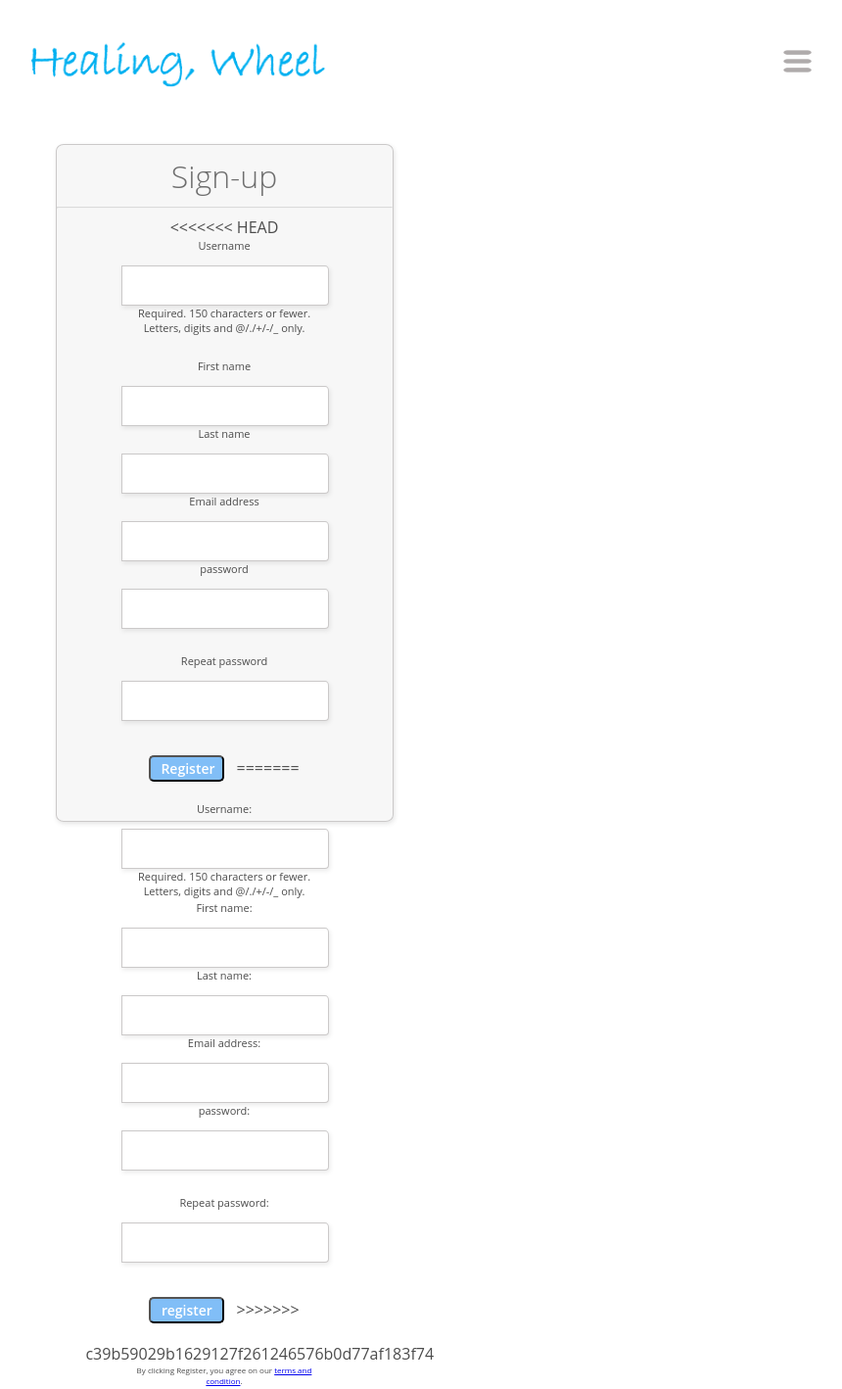
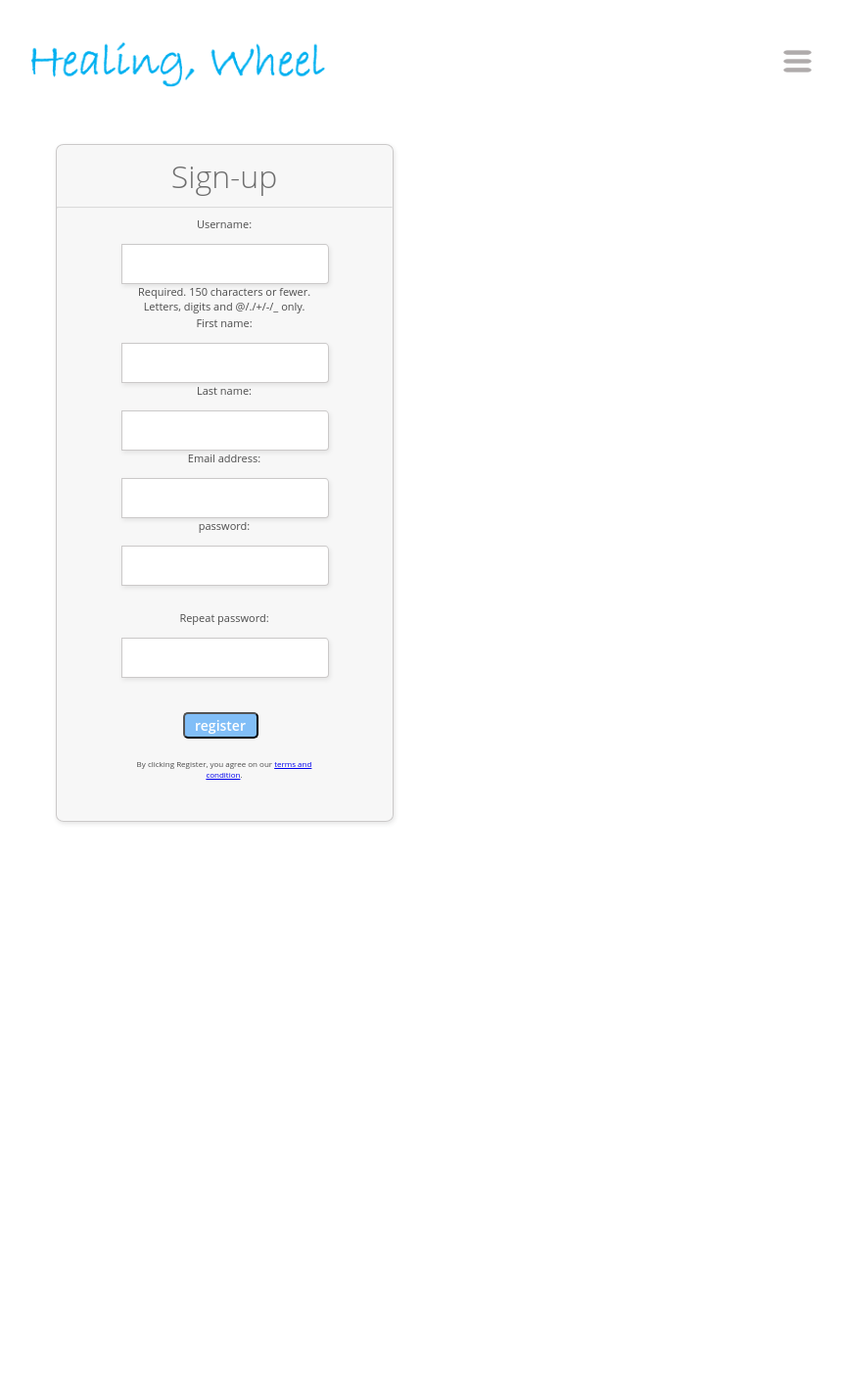
Before and after one commit to qkrwjdan/healingWheel, a Django app: page /accounts/register/ in a window 1280 px wide. Shown: the whole page at 98% size, without its empty margins (411-1271 px from the left). After the commit the page ends 841 px from the top, so only its background shows below. Run offline with Django 3.2, Linux system fonts and the light colour scheme.

Commit message:
Update register.html

```diff
--- a/accounts/templates/registration/register.html
+++ b/accounts/templates/registration/register.html
@@ -193,25 +193,10 @@
 
     <form method = "post">
     <center>
-<<<<<<< HEAD
-      <p><label for="id_username">Username</label> <input type="text" name="username" maxlength="150" required id="id_username" /> <span class="helptext">Required. 150 characters or fewer. Letters, digits and @/./+/-/_ only.</span></p>
-      <br>
-      <br>
-      <p><label for="id_first_name">First name</label> <input type="text" name="first_name" maxlength="30" id="id_first_name" /></p>
-      <p><label for="id_last_name">Last name</label> <input type="text" name="last_name" maxlength="150" id="id_last_name" /></p>
-      <p><label for="id_email">Email address</label> <input type="email" name="email" maxlength="254" id="id_email" /></p>
-      <p><label for="id_password">password</label> <input type="password" name="password" required id="id_password" /></p>
-      <p><label for="id_password2">Repeat password</label> <input type="password" name="password2" required id="id_password2" /></p>
-
-      <input type='hidden' name='csrfmiddlewaretoken' value='WgTKCHboBYoAsngzBUArJMc9jytGIqqtiwgHpSBWuKYPNHDWPzvyLa6n8GOJVyGm' />
-      <input type="submit" class="button" name="" value="Register">
-      {% csrf_token%}
-=======
       {{form.as_p}}
       {% csrf_token%}
       <input type="submit" class='button' name="" value="register">
 
->>>>>>> c39b59029b1629127f261246576b0d77af183f74
     </center>
     <center>
       <p style = "font-size:8px;">By clicking Register, you agree on our <a href="#">terms and condition</a>.</p>
```
